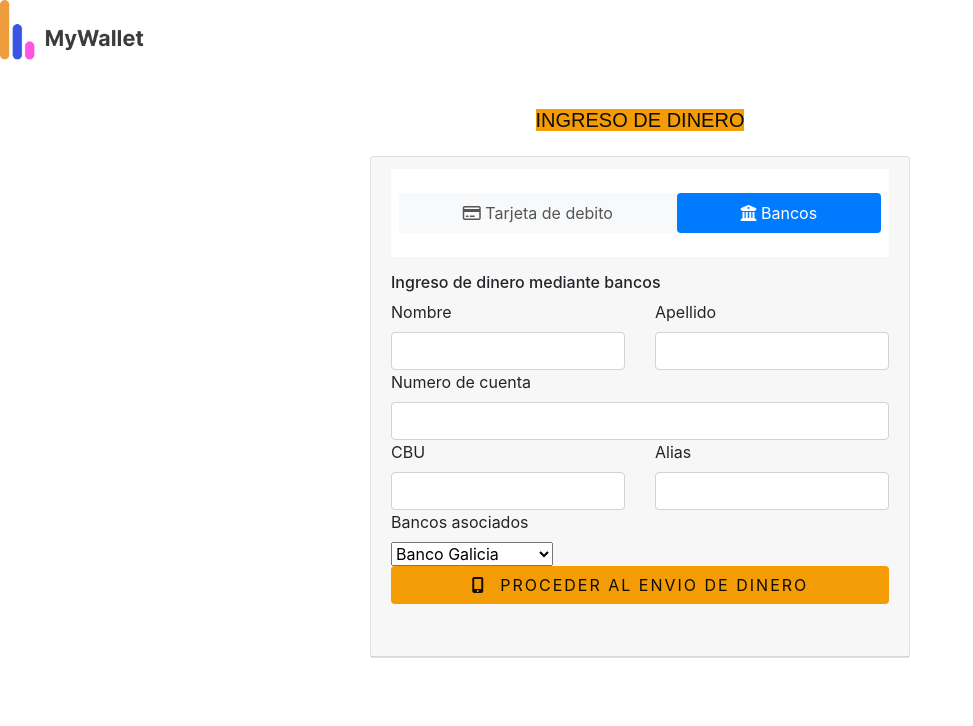
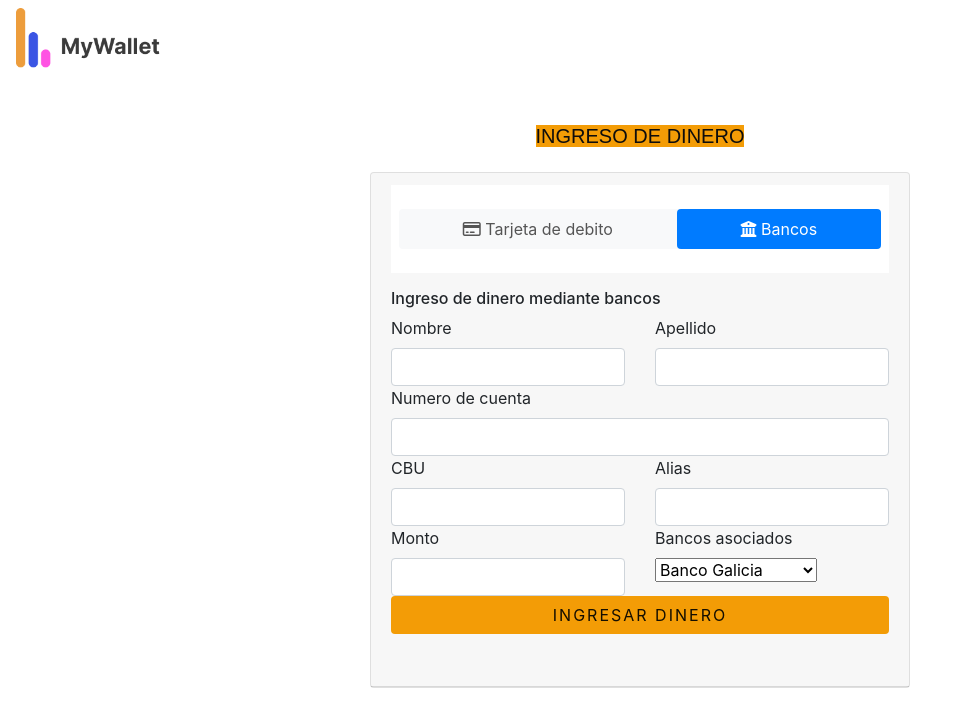
Before and after one commit to No-Country/c6-25, a website: page src/ingresos.html in a window 1280 px wide. Both pictures are taken after a click on the link "Bancos". Shown: the whole page, without its empty margins (0-973 px from the left). Drawn offline with nearby package versions, Linux system fonts and the light colour scheme; some packages are replaced by stand-ins of ours; a script that the page names is missing.

Commit message:
Agrego sweet alert e interactividad

```diff
--- a/src/ingresos.html
+++ b/src/ingresos.html
@@ -8,6 +8,7 @@
     <title>Ingresos</title>
     <link rel="shortcut icon" type="logo/png" href="/img/Logo.png" />
     <link rel="stylesheet" href="../styles/ingresos.css">
+    <link rel="stylesheet" href="../styles//sweetAlert.css">
     <link rel="stylesheet" href="https://maxcdn.bootstrapcdn.com/bootstrap/4.0.0/css/bootstrap.min.css">
     <link rel="stylesheet" href="https://use.fontawesome.com/releases/v6.1.2/css/all.css">
     <script src="https://cdnjs.cloudflare.com/ajax/libs/jquery/3.2.1/jquery.min.js"></script>
@@ -16,7 +17,7 @@
 
 <body>
     <div class="logo">
-        <img src="/img/Logo.png" alt="Logo" />
+        <a href="index.html" class="nav-link"><img src="../img/Logo.png" alt="logo" /></a>
     </div>
 <div class="container py-5">
     <div class="row mb-4">
@@ -73,8 +74,10 @@
                                             </label> <input type="text" required class="form-control"> </div>
                                     </div>
                                 </div>
-                                <div class="card-footer"> <button type="button"
-                                        class="btn"> Proceder al envio de dinero </button>
+                                <div class="card-footer">
+                                    <a onclick="ingresos()" href="#" class="btn">
+                                        Ingresar dinero
+                                    </a>
                             </form>
                         </div>
                     </div>
@@ -93,15 +96,19 @@
                                 </div>
                                 <div class="col-md-12">
                                     <label class="form-label">Numero de cuenta</label>
+                                    <input type="number" class="form-control">
+                                </div>
+                                <div class="col-md-6">
+                                    <label class="form-label">CBU</label>
                                     <input type="text" class="form-control">
                                 </div>
                                 <div class="col-md-6">
-                                    <label class="form-label">CBU</label>
-                                    <input type="email" class="form-control">
+                                    <label class="form-label">Alias</label>
+                                    <input type="text" class="form-control">
                                 </div>
                                 <div class="col-md-6">
-                                    <label class="form-label">Alias</label>
-                                    <input type="email" class="form-control">
+                                    <label class="form-label">Monto</label>
+                                    <input type="number" class="form-control">
                                 </div>
                                 <div class="col-md-4">
                                     <label class="form-label">Bancos asociados</label>
@@ -115,8 +122,9 @@
                                     </select>
                             </form> </div>
                         <div class="form-group">
-                            <button type="button" class="btn"><i class="fas fa-mobile-alt mr-2"></i>
-                                    Proceder al envio de dinero</button> </p>
+                            <a onclick="ingresos()" href="#" class="btn">
+                                Ingresar dinero
+                            </a></p>
                         </div>
                     </div>
                 </div>
@@ -124,6 +132,7 @@
         </div>
     </div>
     <script src="ingresos.js"></script>
+    <script src="//cdn.jsdelivr.net/npm/sweetalert2@11"></script>
 </body>
 
 </html>
--- a/src/ingresos.js
+++ b/src/ingresos.js
@@ -8,10 +8,20 @@ $(document).ready(function() {
 //on ready
 });
 
-async function iniciarSesion(){
-
+async function ingresos(){
+ Swal.fire({
+  icon: 'success',
+  title: 'Ingreso correctamente tu dinero',
+  confirmButtonText: 'Aceptar',
+   confirmButtonColor: 'rgb(233, 169, 8) ',
+  imageUrl:'../img/Logo.png',
+	// imageWidth:'',
+	// imageHeight:'',
+	// imageAlt:'',
+  // text: 'Nos pone muy contento que te sumes a nuestra App',
+  footer: 'My Wallet',
+})
     let datos = {};
-
     datos.email = document.getElementById('txtEmail').value;
     datos.password = document.getElementById('txtPassword').value;
 
@@ -26,7 +36,7 @@ async function iniciarSesion(){
     const respuesta = await request.json();
 
     if(respuesta == null){
-        alert("Ingreso datos incorrectos");
+        alert("Ingreso el dinero correctamente");
     } else {
         localStorage.setItem("token", respuesta.token);
         window.location.href = respuesta.url;
--- /dev/null
+++ b/src/sweetAlert.js
@@ -0,0 +1,5 @@
+//   Swal.fire({
+//   icon: 'success',
+//   title: 'Ok',
+//   text: 'Se realizo el pago correctamente!',
+// })
--- a/styles/transferencias.css
+++ b/styles/transferencias.css
@@ -0,0 +1,21 @@
+
+.logo {
+  display: flex;
+  align-items: center;
+}
+
+.logo img {
+  height: 50px;
+  margin-right: 10px;
+}
+
+.btn {
+  width: 100%;
+  letter-spacing: 2px;
+  text-transform: uppercase;
+  color: rgb(20, 14, 1);
+  border: none;
+  border-radius: 5px;
+  background-color: rgb(243, 156, 6);
+  cursor: pointer;
+}
```
Also changed, not shown: src/index.html (+2 -0 lines), src/login.html (+2 -0 lines), src/login.js (+12 -1 lines), src/pago.html (+4 -1 lines), src/pago.js (+13 -2 lines), src/registro.html (+1 -1 lines), src/registro.js (+13 -1 lines), src/transferencias.html (+3 -2 lines), styles/sweetAlert.css (added).
